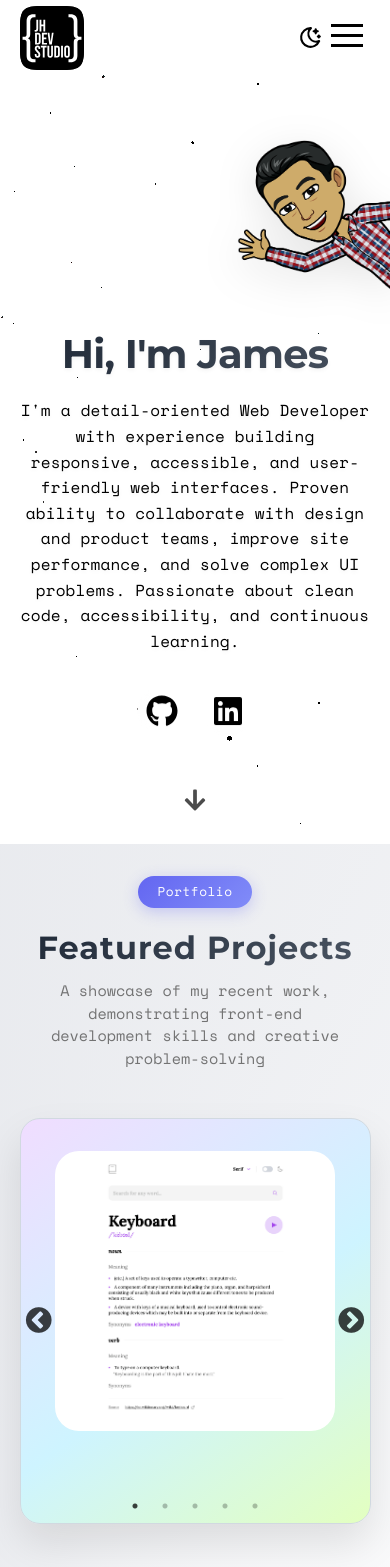
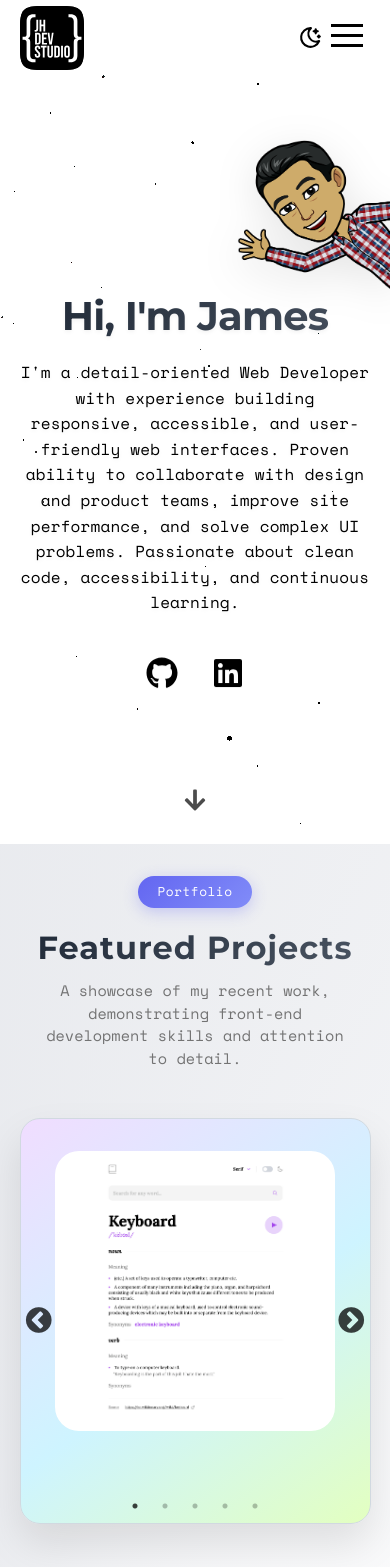
Before and after one commit to JHughesSUTA/jhughessuta.github.io, a React (Vite) app: page / in a window 390 px wide. Shown: the top 1567 px of the page. Built offline with nearby package versions, Linux system fonts and the light colour scheme.

Commit message:
fix contact form zoom in, update hero layout for mobile

```diff
--- a/src/components/ContactSection/ContactForm.scss
+++ b/src/components/ContactSection/ContactForm.scss
@@ -221,8 +221,8 @@
     .form-group {
       input,
       textarea {
-        padding: 0.875rem 1rem;
-        font-size: 0.95rem;
+        // padding: 0.875rem 1rem;
+        font-size: 1rem;
       }
 
       textarea {
@@ -258,8 +258,8 @@
     .form-group {
       input,
       textarea {
-        padding: 0.75rem 0.875rem;
-        font-size: 0.9rem;
+        // padding: 0.75rem 0.875rem;
+        font-size: 1rem;
       }
 
       textarea {
--- a/src/components/HeroSection/Hero.scss
+++ b/src/components/HeroSection/Hero.scss
@@ -184,7 +184,7 @@
     &__copy {
       text-align: center;
       // position: absolute;
-      top: 60%;
+      top: 55%;
       transform: translateY(-50%);
       width: 100%;
       min-width: unset;
@@ -237,6 +237,7 @@
     @media screen and (max-height: 750px) {
       &__side-image {
         top: 2%;
+        max-width: 32%;
       }
     }
 
--- a/src/components/ProjectsSection/ProjectsSection.jsx
+++ b/src/components/ProjectsSection/ProjectsSection.jsx
@@ -55,7 +55,7 @@ const ProjectsSection = () => {
     {
       title: "Student Grades",
       description:
-        "Filter through students and see their grade info. Add a custom tags.",
+        "Filter through students and see their grade info. Add custom tags.",
       image: studentFilterImage,
       liveUrl: "https://jhughessuta.github.io/demo-students-filter/",
       githubUrl: "https://github.com/JHughesSUTA/demo-students-filter",
@@ -121,7 +121,7 @@ const ProjectsSection = () => {
             style={{ color: theme === "light" ? "#666" : "#b0b0b0" }}
           >
             A showcase of my recent work, demonstrating front-end development
-            skills and creative problem-solving
+            skills and attention to detail.
           </p>
         </div>
 
```
